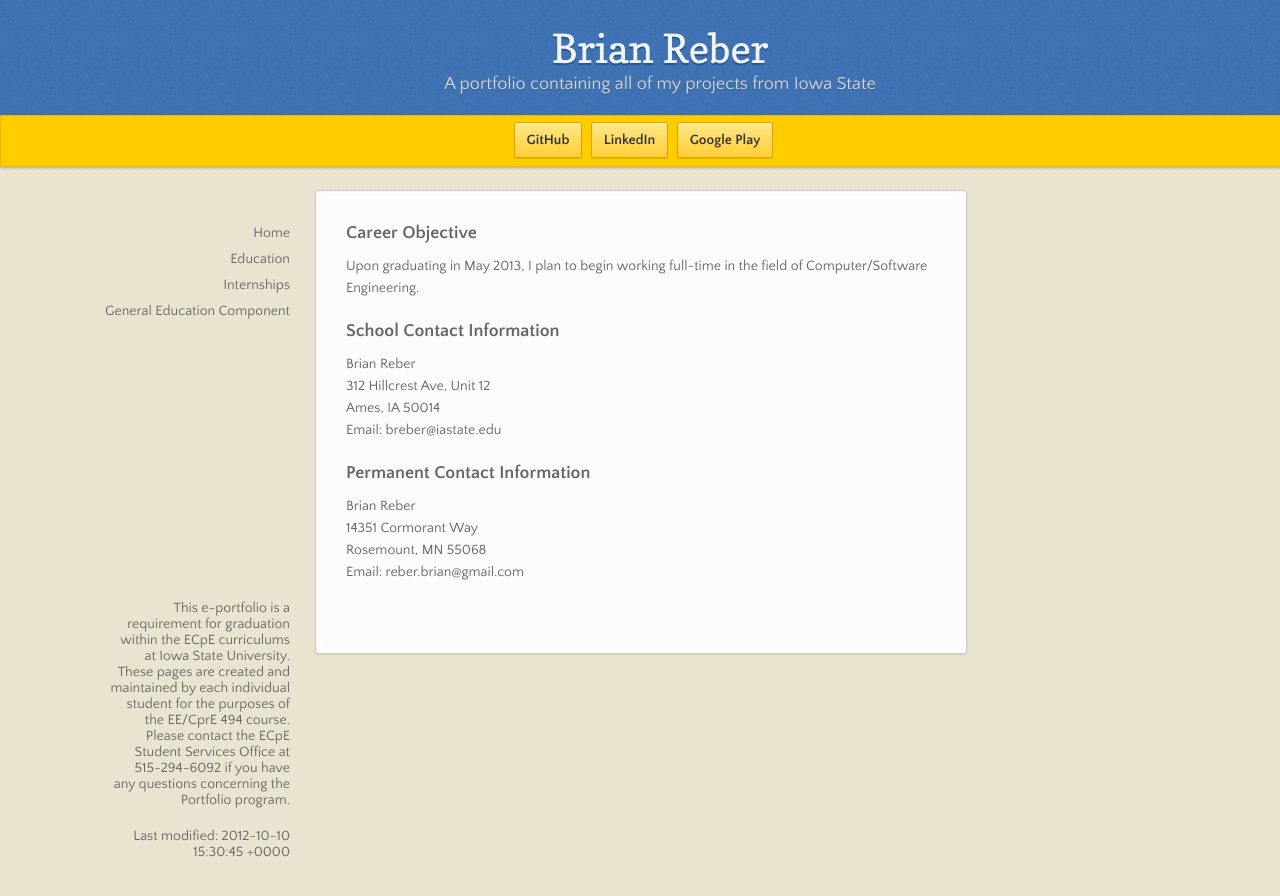
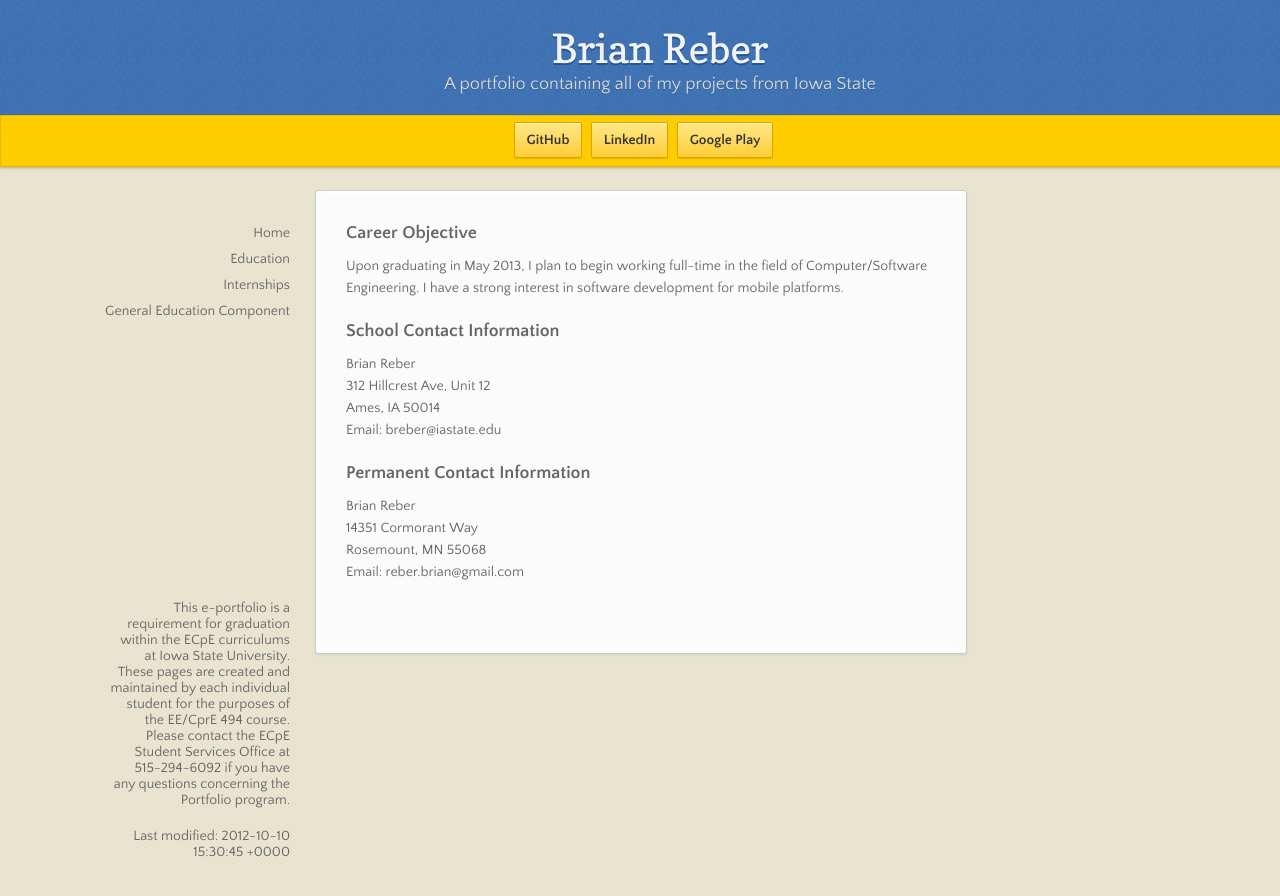
Before and after one commit to breber/school, a Jekyll site: the page built from index.md, in a window 1280 px wide. Shown: the top 896 px of the page. Built offline with Jekyll 4.4.1, drawn with Linux system fonts in a browser that asks for light colours; Markdown is read by kramdown in place of the engine named in the settings.

Commit message:
Update career objective

```diff
--- a/index.md
+++ b/index.md
@@ -6,7 +6,7 @@ summary: Portfolio containing all projects from Iowa State
 
 ### Career Objective
 
-Upon graduating in May 2013, I plan to begin working full-time in the field of Computer/Software Engineering.
+Upon graduating in May 2013, I plan to begin working full-time in the field of Computer/Software Engineering. I have a strong interest in software development for mobile platforms.
 
 ### School Contact Information
 
```
